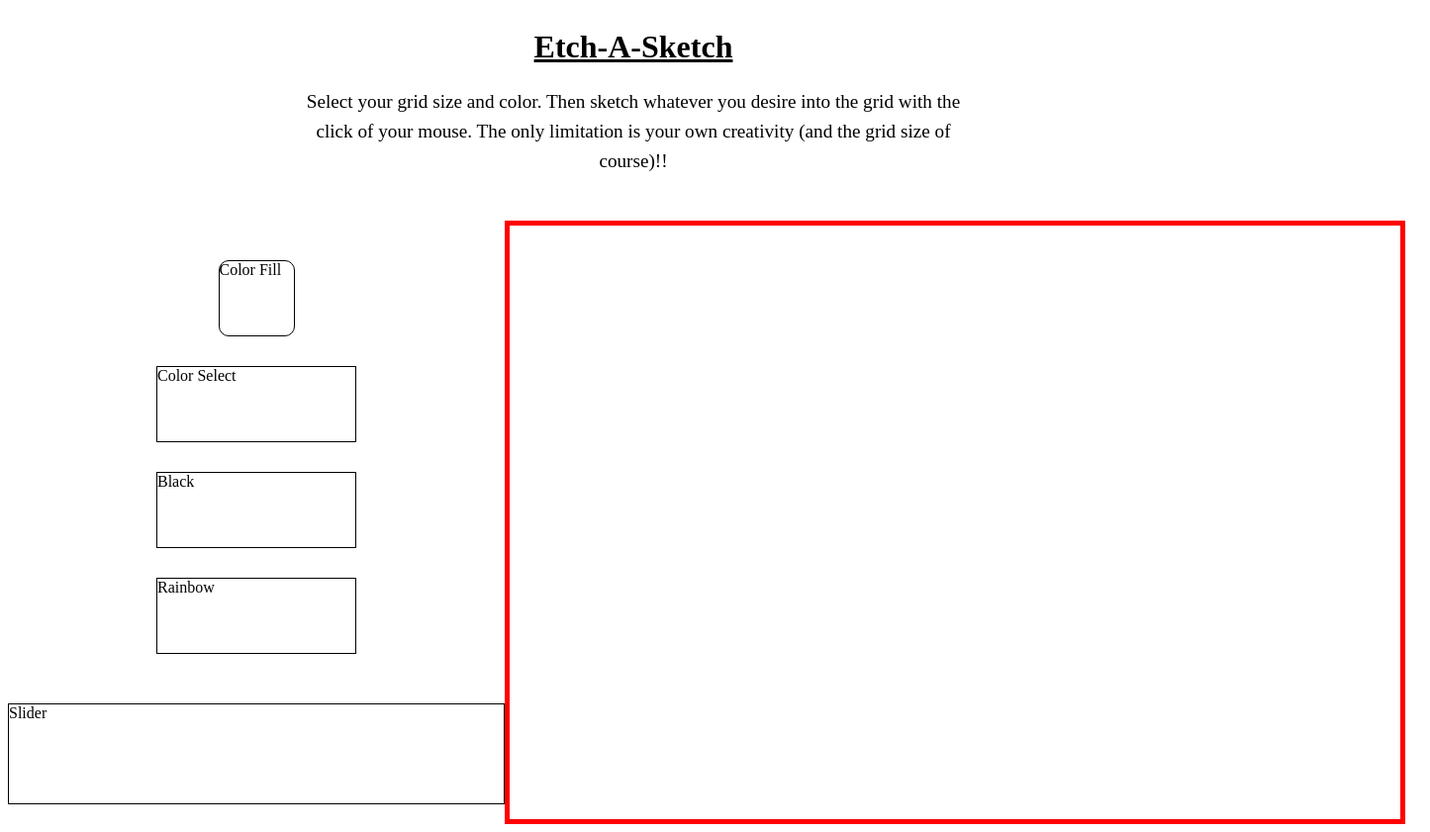
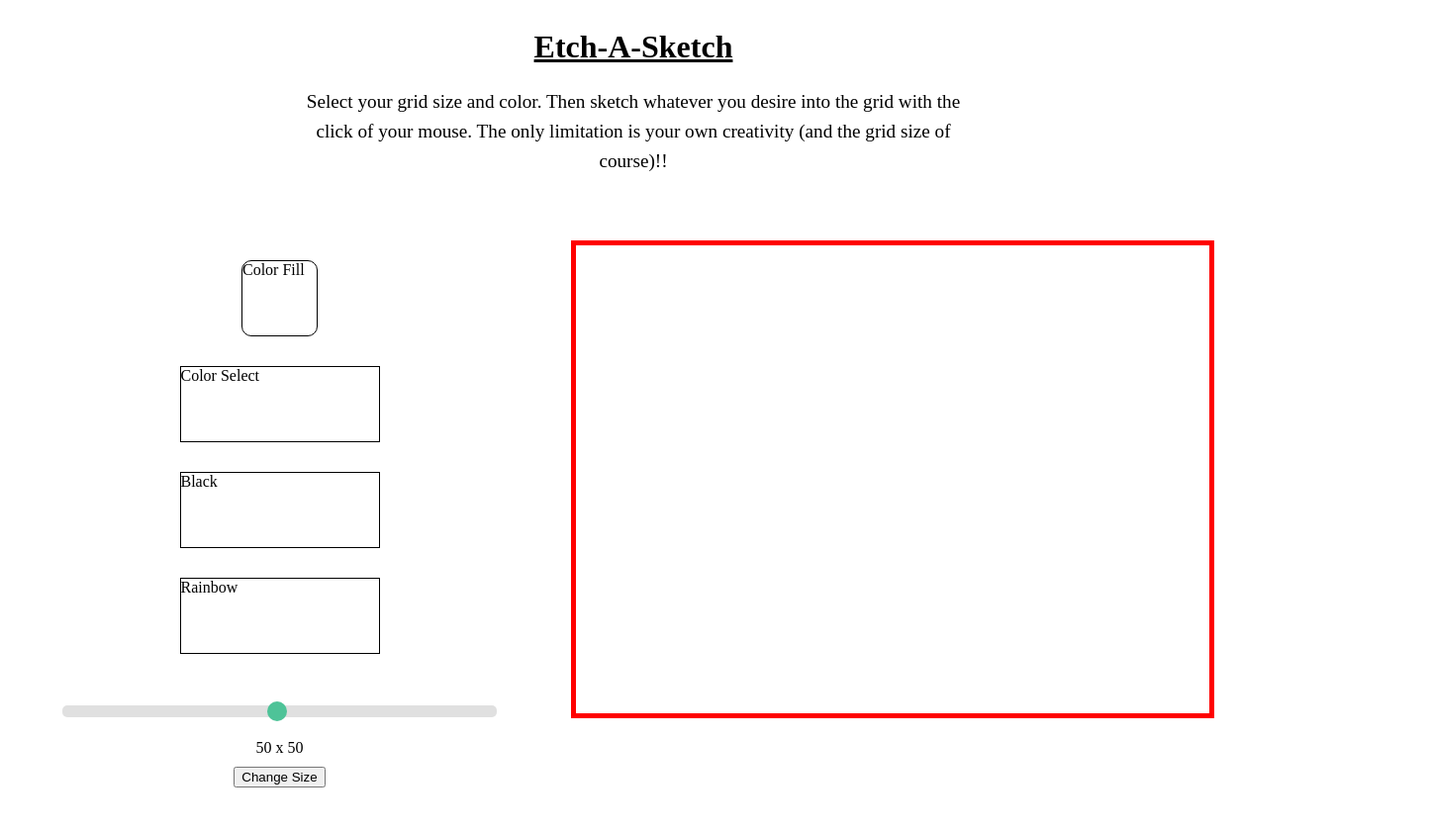
Before and after one commit to neelg07/etch-A-sketch, a plain HTML site: page index.html in a window 1280 px wide. Shown: the whole page at 99% size, 1445 px wide, since content can reach past the window. After the commit the page ends 804 px from the top, so only its background shows below. Drawn offline with Linux system fonts and the light colour scheme.

Commit message:
Add slider to control grid size

```diff
--- a/etch.js
+++ b/etch.js
@@ -0,0 +1,9 @@
+// Slider function
+var slider = document.getElementById("myRange");
+var output = document.getElementById("demo");
+output.innerHTML = `${slider.value} x ${slider.value}`; // Display the default slider value
+
+// Update the current slider value (each time you drag the slider handle)
+slider.oninput = function() {
+  output.innerHTML = `${this.value} x ${this.value}`;
+}
--- a/index.html
+++ b/index.html
@@ -31,8 +31,10 @@
                     <div class="rainbow">
                         <div class="rainbowtemp"> Rainbow</div>
                     </div>
-                    <div class="slider">
-                        <div class="slidetemp">Slider</div>
+                    <div class="slidecontainer">
+                        <input type="range" min="1" max="100" value="50" class="slider" id="myRange">
+                        <div id="demo"></div>
+                        <input type="button" class="gridSize" value="Change Size"/>
                     </div>
                 </div>
 
--- a/styles.css
+++ b/styles.css
@@ -1,6 +1,6 @@
 .square {
-    width: 900px;
-    height: 600px;
+    width: 50vw;
+    height: 37vw;
     position: relative;
     border: 5px solid red;
     margin-right: 25px;
@@ -76,17 +76,56 @@
     display:flex;
     justify-content: center;
     align-items: center;
+    padding: 20px;
+    padding-bottom: 35px;
 }
 
-.slider {
+
+/* Slider CSS */
+.slidecontainer {
     display: flex;
+    flex-flow: column;
     justify-content: center;
     align-items: center;
     margin-top: 20px;
 }
 
-.slidetemp {
-    border: 1px solid black;
-    width: 500px;
-    height: 100px;
-}
+.slider {
+    -webkit-appearance: none;
+    appearance: none;
+    width: 80%;
+    height: 12px;
+    border-radius: 5px;
+    background: #d3d3d3;
+    outline: none;
+    opacity: 0.7;
+    -webkit-transition: .2s;
+    transition: opacity .2s;
+  }
+
+  .slider:hover {
+    opacity: 1;
+  }
+
+  .slider::-webkit-slider-thumb {
+    -webkit-appearance: none;
+    appearance: none;
+    width: 20px;
+    height: 20px;
+    border-radius: 50%;
+    background: #04AA6D;
+    cursor: pointer;
+  }
+
+  .slider::-moz-range-thumb {
+    width: 25px;
+    height: 25px;
+    border-radius: 50%;
+    background: #04AA6D;
+    cursor: pointer;
+  }
+
+  #demo {
+    margin-top: 20px;
+    margin-bottom: 10px;
+  }
```
